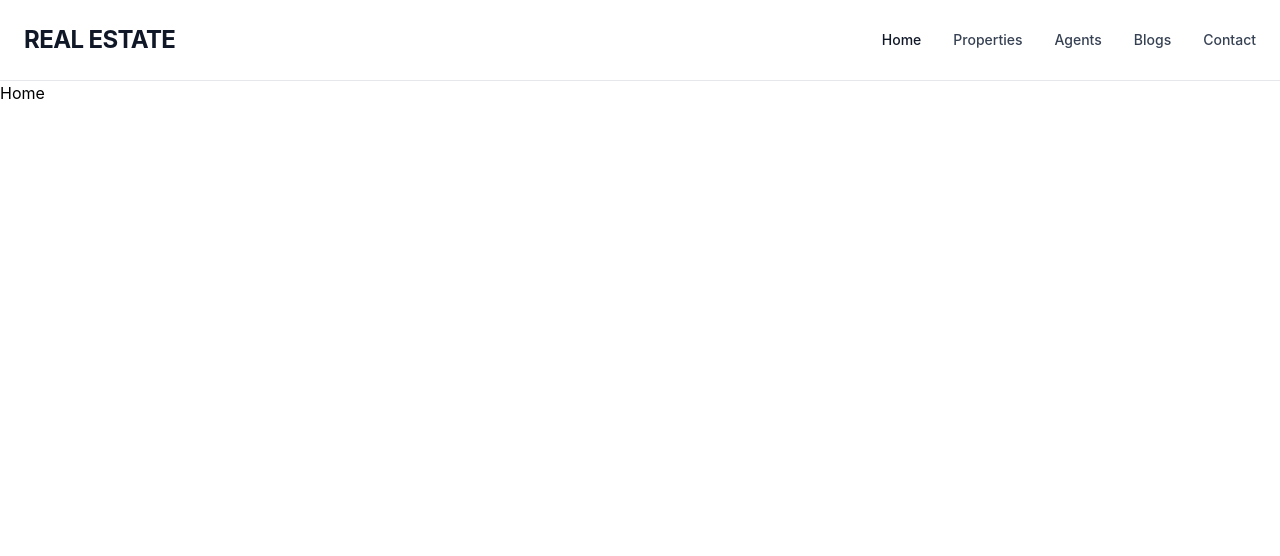
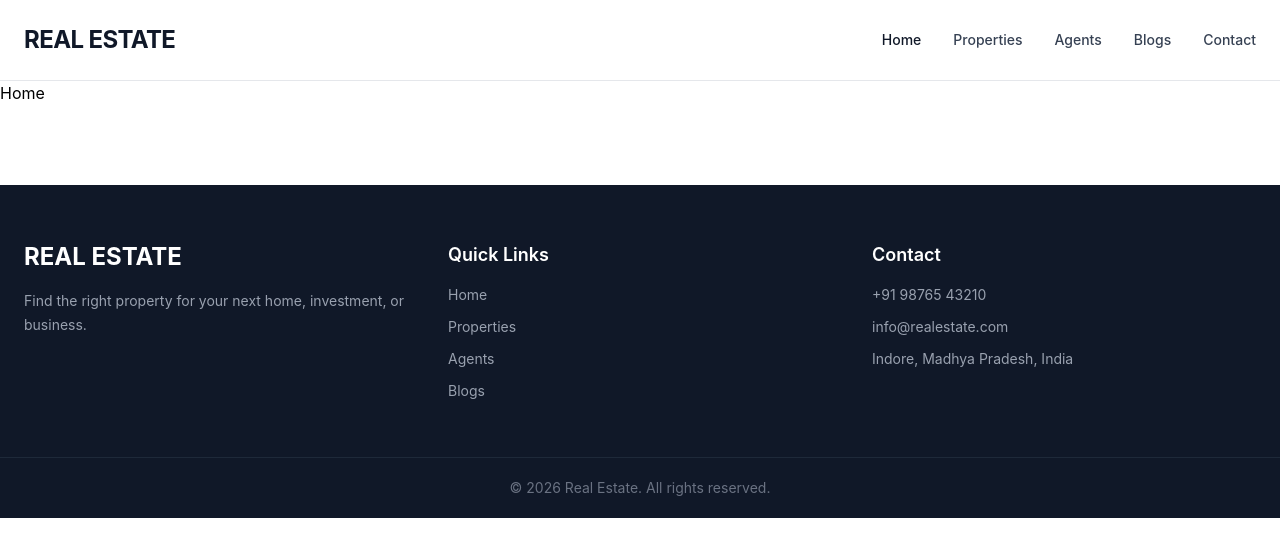
Before and after one commit to hari371/Real-Estate, a React (Vite) app in the folder client/: page / in a window 1280 px wide. Shown: the top 556 px of the page. Built offline with nearby package versions, Linux system fonts and the light colour scheme.

Commit message:
Made Footer

```diff
--- /dev/null
+++ b/client/src/components/Footer.jsx
@@ -0,0 +1,79 @@
+import { Link } from "react-router-dom";
+
+function Footer() {
+	return (
+		<footer
+			id="contact"
+			className="mt-20 bg-gray-900 text-white"
+		>
+			<div className="mx-auto grid max-w-7xl gap-10 px-6 py-14 md:grid-cols-3">
+				<div>
+					<h2 className="text-2xl font-bold">
+						REAL ESTATE
+					</h2>
+
+					<p className="mt-4 max-w-sm text-sm leading-6 text-gray-400">
+						Find the right property for your next home,
+						investment, or business.
+					</p>
+				</div>
+
+				<div>
+					<h3 className="text-lg font-semibold">
+						Quick Links
+					</h3>
+
+					<div className="mt-4 flex flex-col gap-3 text-sm text-gray-400">
+						<Link
+							to="/"
+							className="transition hover:text-white"
+						>
+							Home
+						</Link>
+
+						<Link
+							to="/properties"
+							className="transition hover:text-white"
+						>
+							Properties
+						</Link>
+
+						<Link
+							to="/agents"
+							className="transition hover:text-white"
+						>
+							Agents
+						</Link>
+
+						<Link
+							to="/blogs"
+							className="transition hover:text-white"
+						>
+							Blogs
+						</Link>
+					</div>
+				</div>
+
+				<div>
+					<h3 className="text-lg font-semibold">
+						Contact
+					</h3>
+
+					<div className="mt-4 space-y-3 text-sm text-gray-400">
+						<p>+91 98765 43210</p>
+						<p>info@realestate.com</p>
+						<p>Indore, Madhya Pradesh, India</p>
+					</div>
+				</div>
+			</div>
+
+			<div className="border-t border-gray-800">
+				<div className="mx-auto max-w-7xl px-6 py-5 text-center text-sm text-gray-500">
+					© 2026 Real Estate. All rights reserved.
+				</div>
+			</div>
+		</footer>
+	);
+}
+
+export default Footer;
--- a/client/src/layouts/UserLayout.jsx
+++ b/client/src/layouts/UserLayout.jsx
@@ -1,5 +1,6 @@
 import { Outlet } from "react-router-dom";
 import Navbar from "../components/Navbar";
+import Footer from "../components/Footer";
 
 function UserLayout() {
 	return (
@@ -9,6 +10,8 @@
 			<main>
 				<Outlet />
 			</main>
+
+            <Footer />
 		</>
 	);
 }
```
